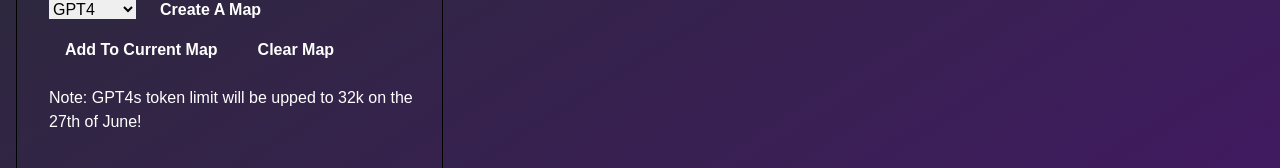
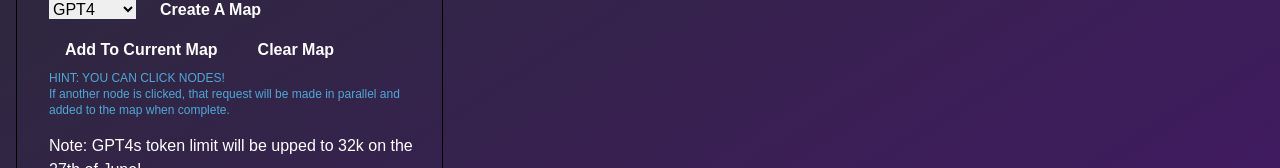
Before and after one commit to DynamicApproach/Website, a Next.js app: page /infoPages/mindmapper in a window 1280 px wide. Shown: the part 631-799 px from the top of the page. Built offline with nearby package versions, Linux system fonts and the light colour scheme.

Commit message:
Move hint to main section

```diff
--- a/components/OpenAIInput.tsx
+++ b/components/OpenAIInput.tsx
@@ -159,7 +159,8 @@
                   // eslint-disable-next-line max-len
                   "on the information regarding the users prompt. Specifically, you should output only the extension to" +
                   " the current map based on the current node." +
-                  " Make an exhaustive list of related items. [this markdown list should be large] " +
+                  " Make an exhaustive list of related items as deep as possible." +
+                  " [this markdown list should be deep] " +
                   " The input will be in the format of 'Current Mindmap:' follow by the current tree and" +
                   " 'ADD CONTEXT:' " +
                   "followed by the items context to add to the map" +
@@ -280,16 +281,16 @@
           >
             Clear Map
           </button>
+          <div className="text-ellipsis text-xs text-nextlightblueish">
+            HINT: YOU CAN CLICK NODES!
+            <br />
+            If another node is clicked, that request will be made in parallel
+            and added to the map when complete.
+          </div>
           {isLoading ? (
             <div>
-              <h2 className="mt-4 text-lightblue">
+              <h2 className="mt-4 overflow-auto text-lightblue">
                 Loading your answer.... Copyable text will be here.
-                <div className="text-ellipsis text-sm text-nextlightblueish">
-                  HINT: YOU CAN CLICK NODES!
-                </div>
-                <br />
-                If another node is clicked, that request will be made in
-                parallel and added to the map when complete.
               </h2>
               <div
                 className="loader relative mb-4 h-12 w-12 animate-spin-slow
```
